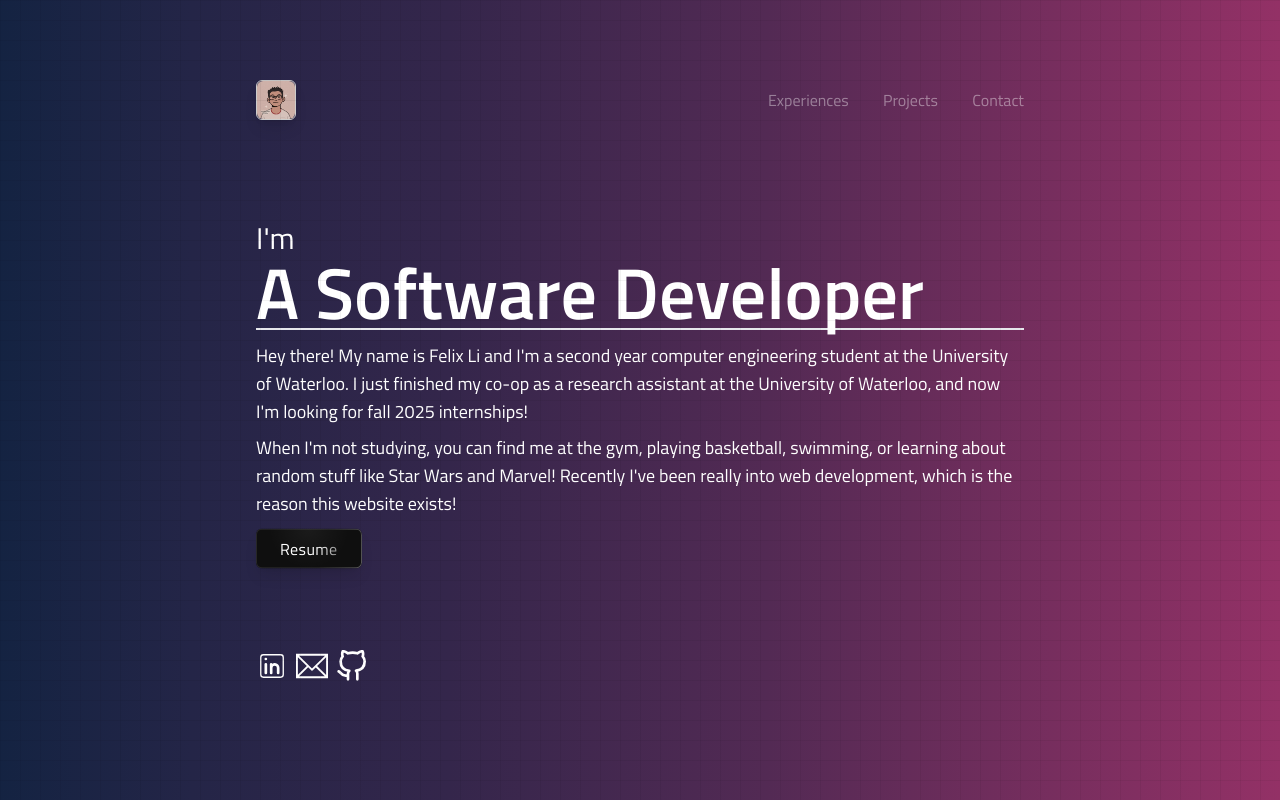
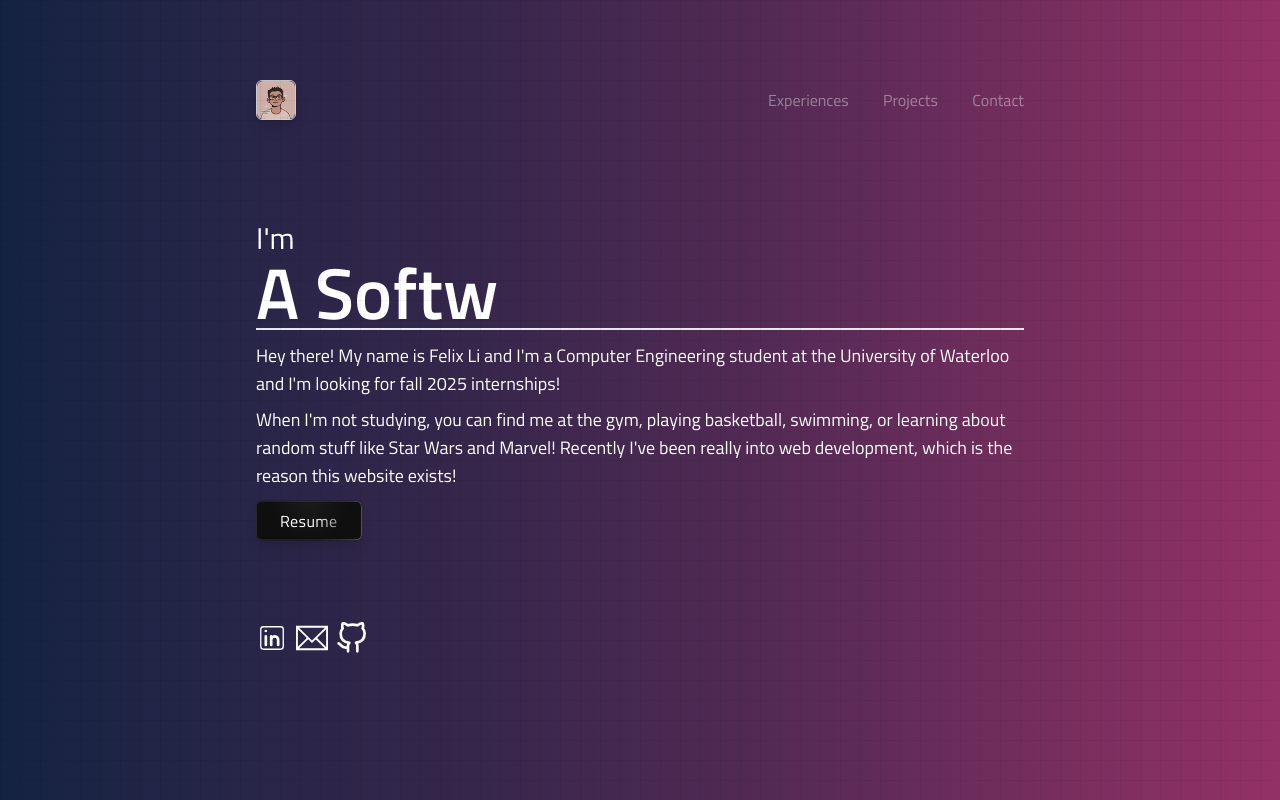
Before and after one commit to 04felixli/f3lixli.com, a Next.js app: page / in a window 1280 px wide. Built offline with nearby package versions, Linux system fonts and the light colour scheme.

Commit message:
Add UWaterloo Student

```diff
--- a/app/Objects/AboutMeObjects.tsx
+++ b/app/Objects/AboutMeObjects.tsx
@@ -9,7 +9,7 @@ interface AboutMeObject {
 
 export const AboutMe: AboutMeObject = {
     name: "Felix Li",
-    description: "Hey there! My name is Felix Li and I'm a second year computer engineering student at the University of Waterloo. I just finished my co-op as a research assistant at the University of Waterloo, and now I'm looking for fall 2025 internships! \n\nWhen I'm not studying, you can find me at the gym, playing basketball, swimming, or learning about random stuff like Star Wars and Marvel! Recently I've been really into web development, which is the reason this website exists!",
+    description: "Hey there! My name is Felix Li and I'm a Computer Engineering student at the University of Waterloo and I'm looking for fall 2025 internships! \n\nWhen I'm not studying, you can find me at the gym, playing basketball, swimming, or learning about random stuff like Star Wars and Marvel! Recently I've been really into web development, which is the reason this website exists!",
     pfpPath: "/Images/Pfp.jpeg",
     linkedIn: 'https://www.linkedin.com/in/04felixli',
     github: 'https://github.com/04felixli',
--- a/app/components/About/Name.tsx
+++ b/app/components/About/Name.tsx
@@ -17,6 +17,8 @@ const Name = () => {
                         'Felix Li',
                         1000, // wait 1s before replacing "Mice" with "Hamsters"
                         "A Software Developer",
+                        1000,
+                        "A UWaterloo Student",
                         1000,
                     ]}
                     wrapper="span"
```
